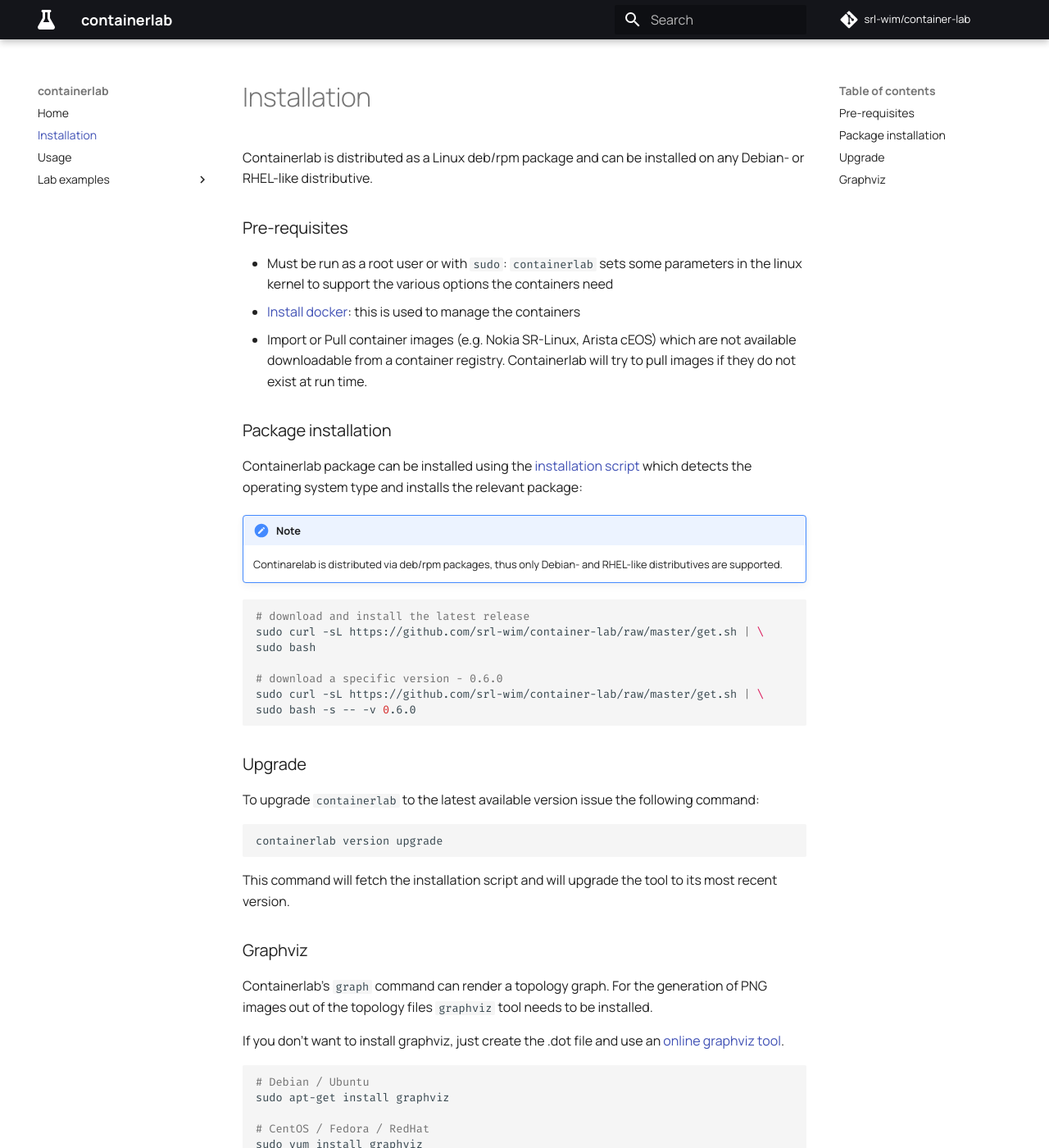
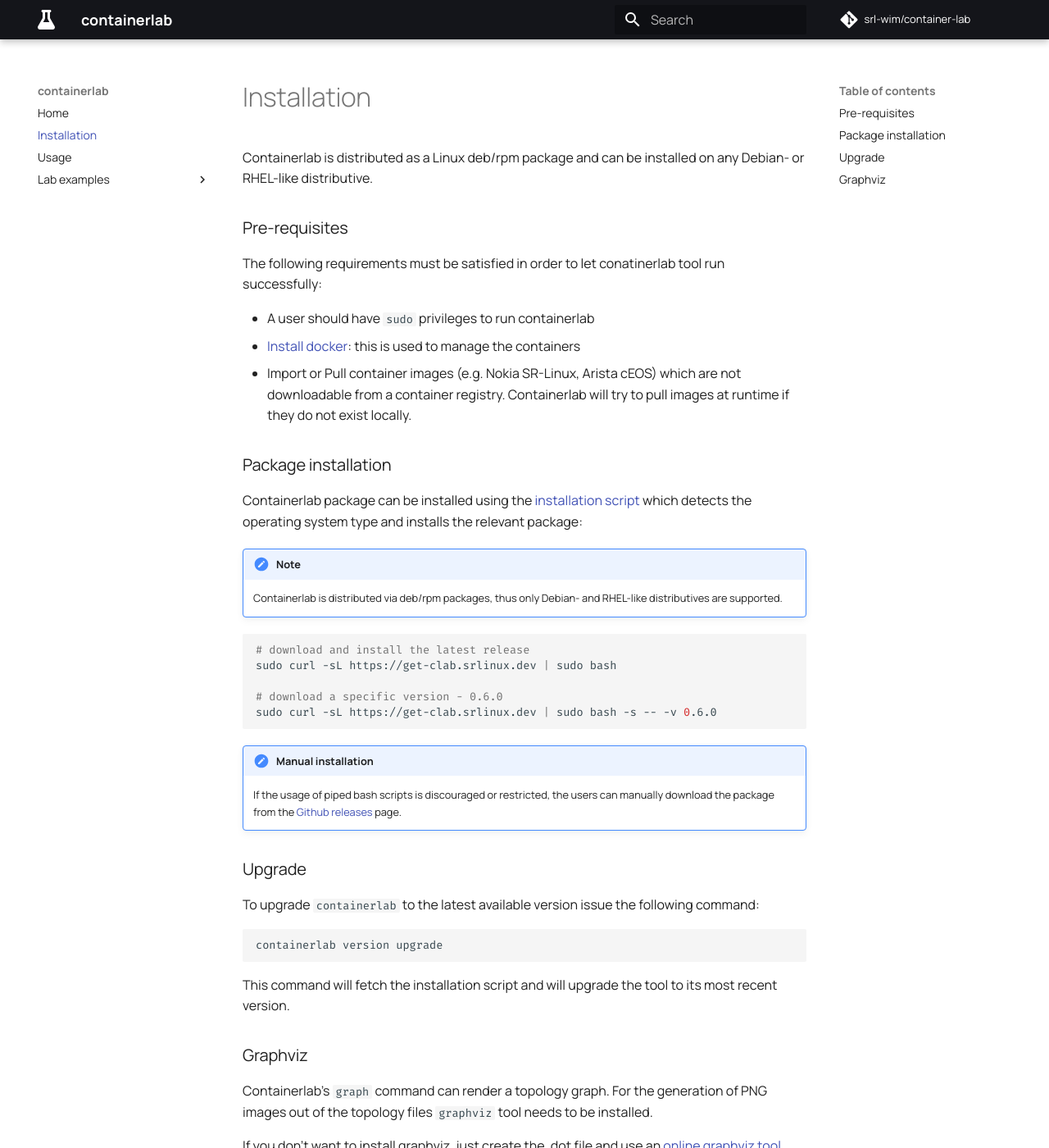
Before and after one commit to srl-labs/containerlab, an MkDocs documentation site: the page built from docs/install.md, in a window 1280 px wide and 1400 px high. Shown: the whole window at 82% size. Built offline with MkDocs 1.6.1 and Material for MkDocs 9.7.7, drawn with Linux system fonts in a browser that asks for light colours; comment, search, counter and statistics services are not loaded.

Commit message:
update installation instructions

````diff
--- a/docs/install.md
+++ b/docs/install.md
@@ -1,25 +1,28 @@
 Containerlab is distributed as a Linux deb/rpm package and can be installed on any Debian- or RHEL-like distributive.
 
 ### Pre-requisites
-* Must be run as a root user or with `sudo`: `containerlab` sets some parameters in the linux kernel to support the various options the containers need
+The following requirements must be satisfied in order to let conatinerlab tool run successfully:
+
+* A user should have `sudo` privileges to run containerlab
 * [Install docker](https://docs.docker.com/engine/install/): this is used to manage the containers
-* Import or Pull container images (e.g. Nokia SR-Linux, Arista cEOS) which are not available downloadable from a container registry. Containerlab will try to pull images if they do not exist at run time.
+* Import or Pull container images (e.g. Nokia SR-Linux, Arista cEOS) which are not downloadable from a container registry. Containerlab will try to pull images at runtime if they do not exist locally.
 
 ### Package installation
 Containerlab package can be installed using the [installation script](https://github.com/srl-wim/container-lab/blob/master/get.sh) which detects the operating system type and installs the relevant package:
 
 !!! note
-    Continarelab is distributed via deb/rpm packages, thus only Debian- and RHEL-like distributives are supported.
+    Containerlab is distributed via deb/rpm packages, thus only Debian- and RHEL-like distributives are supported.
 
 ```bash
 # download and install the latest release
-sudo curl -sL https://github.com/srl-wim/container-lab/raw/master/get.sh | \
-sudo bash
+sudo curl -sL https://get-clab.srlinux.dev | sudo bash
 
 # download a specific version - 0.6.0
-sudo curl -sL https://github.com/srl-wim/container-lab/raw/master/get.sh | \
-sudo bash -s -- -v 0.6.0
+sudo curl -sL https://get-clab.srlinux.dev | sudo bash -s -- -v 0.6.0
 ```
+
+!!!note "Manual installation"
+    If the usage of piped bash scripts is discouraged or restricted, the users can manually download the package from the [Github releases](https://github.com/srl-wim/container-lab/releases) page.
 
 ### Upgrade
 To upgrade `containerlab` to the latest available version issue the following command:
````
